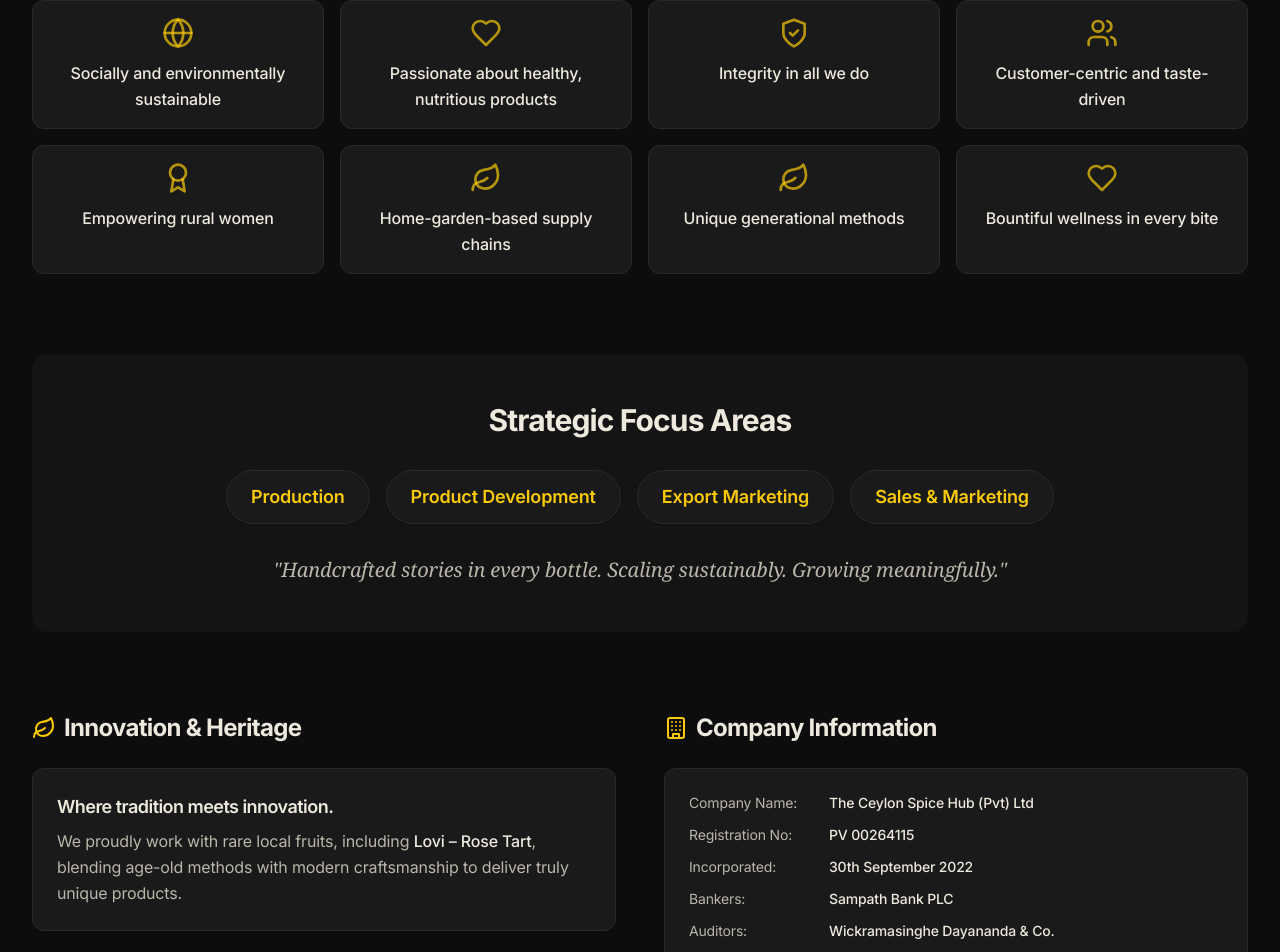
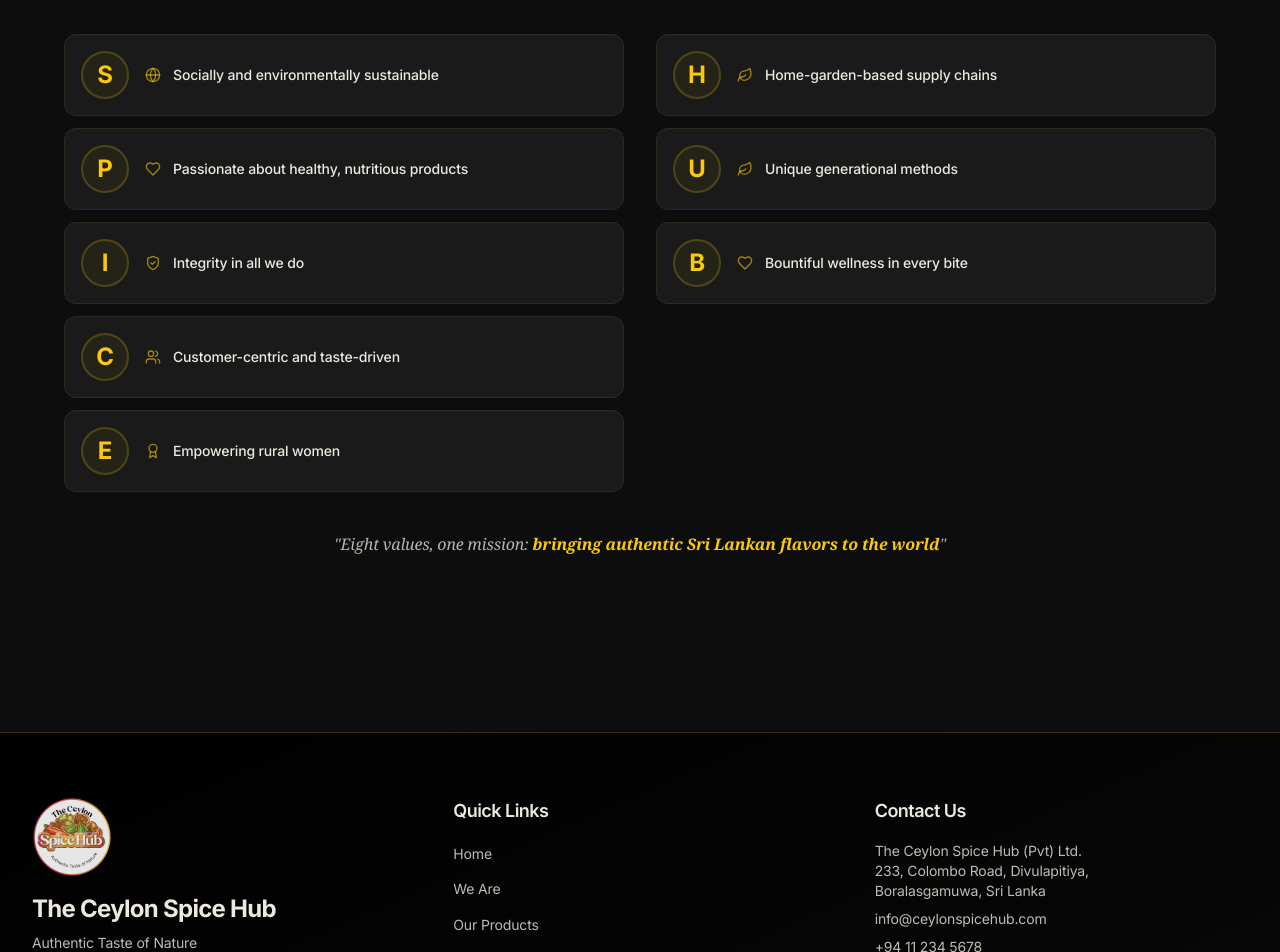
Before and after one commit to SasankaRW/CeylonSpiceHub, a React (Vite) app: page /we-are in a window 1280 px wide. Shown: the part 1317-2269 px from the top of the page. Built offline with nearby package versions, Linux system fonts and the light colour scheme.

Commit message:
issues fixed

```diff
--- a/src/components/Layout.jsx
+++ b/src/components/Layout.jsx
@@ -252,7 +252,7 @@ const Layout = ({ children }) => {
             <div>
               <h4 className="text-lg font-semibold mb-4">Contact Us</h4>
               <div className="space-y-2 text-sm opacity-80">
-                <p>123 Spice Route, Colombo, Sri Lanka</p>
+                <p>The Ceylon Spice Hub (Pvt) Ltd.<br />233, Colombo Road, Divulapitiya,<br />Boralasgamuwa, Sri Lanka</p>
                 <p className="hover:text-accent transition-colors cursor-pointer">info@ceylonspicehub.com</p>
                 <p>+94 11 234 5678</p>
               </div>
--- a/src/pages/ContactUsPage.jsx
+++ b/src/pages/ContactUsPage.jsx
@@ -118,7 +118,7 @@ const ContactUsPage = () => {
                 <MapPin className="h-8 w-8 text-secondary mt-1 flex-shrink-0" />
                 <div>
                   <h3 className="text-lg font-semibold text-foreground">Our Address</h3>
-                  <p className="text-muted-foreground">Ceylon Spice Hub (Pvt) Ltd,<br />123 Spice Route, Colombo 00700,<br />Sri Lanka.</p>
+                  <p className="text-muted-foreground">The Ceylon Spice Hub (Pvt) Ltd.<br />233, Colombo Road, Divulapitiya,<br />Boralasgamuwa, Sri Lanka</p>
                 </div>
               </div>
               <div className="flex items-start space-x-4">
--- a/src/pages/WeArePage.jsx
+++ b/src/pages/WeArePage.jsx
@@ -79,100 +79,147 @@ const WeArePage = () => {
         </Card>
       </section>
 
-      {/* CORE VALUES */}
+      {/* CORE VALUES - SPICEHUB ACRONYM */}
       <section className="space-y-8">
-        <h2 className="text-3xl font-bold text-center">Core Values – WE ARE SPICE HUB</h2>
-        <div className="grid sm:grid-cols-2 lg:grid-cols-4 gap-4">
+        <motion.div
+          initial={{ opacity: 0, y: 20 }}
+          whileInView={{ opacity: 1, y: 0 }}
+          viewport={{ once: true }}
+          className="text-center space-y-2"
+        >
+          <h2 className="text-3xl font-bold">
+            Core Values – <span className="text-primary">WE ARE SPICEHUB</span>
+          </h2>
+          <p className="text-muted-foreground max-w-2xl mx-auto">
+            Each letter of our name represents a fundamental value that drives everything we do
+          </p>
+        </motion.div>
+
+        <div className="max-w-6xl mx-auto grid md:grid-cols-2 gap-8">
+          {/* SPICE Column */}
+          <div className="space-y-3">
             {[
-            { text: "Socially and environmentally sustainable", icon: Globe },
-            { text: "Passionate about healthy, nutritious products", icon: Heart },
-            { text: "Integrity in all we do", icon: ShieldCheck },
-            { text: "Customer-centric and taste-driven", icon: Users },
-            { text: "Empowering rural women", icon: Award },
-            { text: "Home-garden-based supply chains", icon: Leaf },
-            { text: "Unique generational methods", icon: Leaf },
-            { text: "Bountiful wellness in every bite", icon: Heart },
+              {
+                letter: "S",
+                title: "Socially and environmentally sustainable",
+                icon: Globe
+              },
+              {
+                letter: "P",
+                title: "Passionate about healthy, nutritious products",
+                icon: Heart
+              },
+              {
+                letter: "I",
+                title: "Integrity in all we do",
+                icon: ShieldCheck
+              },
+              {
+                letter: "C",
+                title: "Customer-centric and taste-driven",
+                icon: Users
+              },
+              {
+                letter: "E",
+                title: "Empowering rural women",
+                icon: Award
+              },
             ].map((item, i) => (
               <motion.div
                 key={i}
-              initial={{ opacity: 0, y: 10 }}
-              whileInView={{ opacity: 1, y: 0 }}
+                initial={{ opacity: 0, x: -20 }}
+                whileInView={{ opacity: 1, x: 0 }}
                 viewport={{ once: true }}
-              transition={{ delay: i * 0.1 }}
-              className="p-4 rounded-xl border bg-card hover:shadow-md transition-shadow flex flex-col items-center text-center gap-3"
+                transition={{ delay: i * 0.05 }}
+                className="group relative"
               >
-              <item.icon className="h-8 w-8 text-primary/70" />
-              <p className="font-medium">{item.text}</p>
+                <div className="flex items-center gap-4 p-4 rounded-lg border bg-card hover:border-primary/50 hover:shadow-sm transition-all duration-300">
+                  {/* Letter Badge */}
+                  <div className="flex-shrink-0">
+                    <div className="w-12 h-12 rounded-full border-2 border-primary/20 bg-primary/5 flex items-center justify-center group-hover:border-primary/40 group-hover:bg-primary/10 transition-all duration-300">
+                      <span className="text-2xl font-bold text-primary">
+                        {item.letter}
+                      </span>
+                    </div>
+                  </div>
+
+                  {/* Content */}
+                  <div className="flex-1 flex items-center gap-3">
+                    <item.icon className="h-4 w-4 text-primary/60 flex-shrink-0" />
+                    <p className="text-sm font-medium text-foreground">
+                      {item.title}
+                    </p>
+                  </div>
+                </div>
               </motion.div>
             ))}
           </div>
-      </section>
 
-      {/* STRATEGIC FOCUS */}
-      <section className="bg-muted/30 p-8 md:p-12 rounded-2xl md:text-center space-y-8">
-        <h2 className="text-3xl font-bold">Strategic Focus Areas</h2>
-        <div className="flex flex-wrap justify-center gap-4">
-          {["Production", "Product Development", "Export Marketing", "Sales & Marketing"].map((area) => (
-            <div key={area} className="bg-card px-6 py-3 rounded-full shadow-sm border font-semibold text-lg text-primary">
-              {area}
+          {/* HUB Column */}
+          <div className="space-y-3">
+            {[
+              {
+                letter: "H",
+                title: "Home-garden-based supply chains",
+                icon: Leaf
+              },
+              {
+                letter: "U",
+                title: "Unique generational methods",
+                icon: Leaf
+              },
+              {
+                letter: "B",
+                title: "Bountiful wellness in every bite",
+                icon: Heart
+              },
+            ].map((item, i) => (
+              <motion.div
+                key={i}
+                initial={{ opacity: 0, x: 20 }}
+                whileInView={{ opacity: 1, x: 0 }}
+                viewport={{ once: true }}
+                transition={{ delay: i * 0.05 }}
+                className="group relative"
+              >
+                <div className="flex items-center gap-4 p-4 rounded-lg border bg-card hover:border-primary/50 hover:shadow-sm transition-all duration-300">
+                  {/* Letter Badge */}
+                  <div className="flex-shrink-0">
+                    <div className="w-12 h-12 rounded-full border-2 border-primary/20 bg-primary/5 flex items-center justify-center group-hover:border-primary/40 group-hover:bg-primary/10 transition-all duration-300">
+                      <span className="text-2xl font-bold text-primary">
+                        {item.letter}
+                      </span>
                     </div>
-          ))}
                   </div>
-        <p className="text-xl font-serif italic text-muted-foreground mt-6">
-          "Handcrafted stories in every bottle. Scaling sustainably. Growing meaningfully."
-        </p>
-      </section>
 
-      {/* INNOVATION & COMPANY INFO */}
-      <section className="grid md:grid-cols-2 gap-12">
-        <div className="space-y-6">
-          <h2 className="text-2xl font-bold flex items-center gap-2">
-            <Leaf className="h-6 w-6 text-primary" /> Innovation & Heritage
-          </h2>
-          <div className="bg-card p-6 rounded-xl border shadow-sm">
-            <h3 className="font-semibold text-lg mb-2">Where tradition meets innovation.</h3>
-            <p className="text-muted-foreground">
-              We proudly work with rare local fruits, including <span className="font-medium text-foreground">Lovi – Rose Tart</span>, blending age-old methods with modern craftsmanship to deliver truly unique products.
+                  {/* Content */}
+                  <div className="flex-1 flex items-center gap-3">
+                    <item.icon className="h-4 w-4 text-primary/60 flex-shrink-0" />
+                    <p className="text-sm font-medium text-foreground">
+                      {item.title}
                     </p>
                   </div>
                 </div>
-
-        <div className="space-y-6">
-          <h2 className="text-2xl font-bold flex items-center gap-2">
-            <Building className="h-6 w-6 text-primary" /> Company Information
-          </h2>
-          <div className="bg-card p-6 rounded-xl border shadow-sm text-sm space-y-3">
-            <div className="grid grid-cols-[140px_1fr]">
-              <span className="text-muted-foreground">Company Name:</span>
-              <span className="font-medium">The Ceylon Spice Hub (Pvt) Ltd</span>
-            </div>
-            <div className="grid grid-cols-[140px_1fr]">
-              <span className="text-muted-foreground">Registration No:</span>
-              <span className="font-medium">PV 00264115</span>
-            </div>
-            <div className="grid grid-cols-[140px_1fr]">
-              <span className="text-muted-foreground">Incorporated:</span>
-              <span className="font-medium">30th September 2022</span>
-            </div>
-            <div className="grid grid-cols-[140px_1fr]">
-              <span className="text-muted-foreground">Bankers:</span>
-              <span className="font-medium">Sampath Bank PLC</span>
-            </div>
-            <div className="grid grid-cols-[140px_1fr]">
-              <span className="text-muted-foreground">Auditors:</span>
-              <span className="font-medium">Wickramasinghe Dayananda & Co.</span>
-            </div>
-            <div className="pt-2 mt-2 border-t">
-              <span className="block text-muted-foreground mb-1">Directors:</span>
-              <ul className="list-disc pl-5 font-medium">
-                <li>Maihinda Rathnayake</li>
-                <li>Manohari Rathnayaka</li>
-                <li>Mihin Rathnayaka</li>
-              </ul>
+              </motion.div>
+            ))}
           </div>
         </div>
-        </div>
+
+        {/* Bottom Tagline */}
+        <motion.div
+          initial={{ opacity: 0 }}
+          whileInView={{ opacity: 1 }}
+          viewport={{ once: true }}
+          transition={{ delay: 0.4 }}
+          className="text-center pt-2"
+        >
+          <p className="text-base font-serif italic text-muted-foreground">
+            "Eight values, one mission: <span className="text-primary font-semibold">bringing authentic Sri Lankan flavors to the world</span>"
+          </p>
+        </motion.div>
       </section>
+
+
     </div>
   );
 };
```
Also changed, not shown: src/components/CustomSlideshow.jsx (+39 -30 lines), src/pages/AccomplishmentsPage.jsx (+46 -14 lines), src/pages/HomePage.jsx (+29 -58 lines), src/pages/OurProductsPage.jsx (+4 -5 lines), 1 other file (tests, documents, lock files or other folders). Lines whose indentation alone changed are shown as unchanged.
